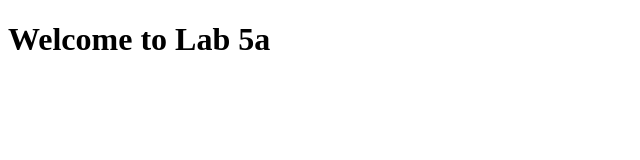
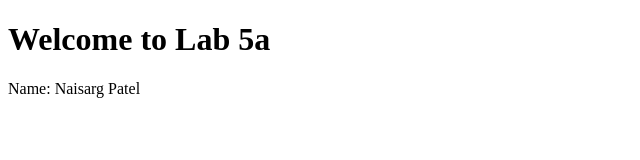
Before and after one commit to Naisarg2024/Lab-5a_Resolving_Merge_Conflicts, a plain HTML site: page index.html in a window 1280 px wide. Shown: the whole page, without its empty margins (0-640 px from the left). Drawn offline with Linux system fonts and the light colour scheme.

Commit message:
Added my name to index.html

```diff
--- a/index.html
+++ b/index.html
@@ -7,6 +7,7 @@
 
 <body>
     <h1>Welcome to Lab 5a</h1>
+    <p>Name: Naisarg Patel</p>
 </body>
 
 </html>
```
